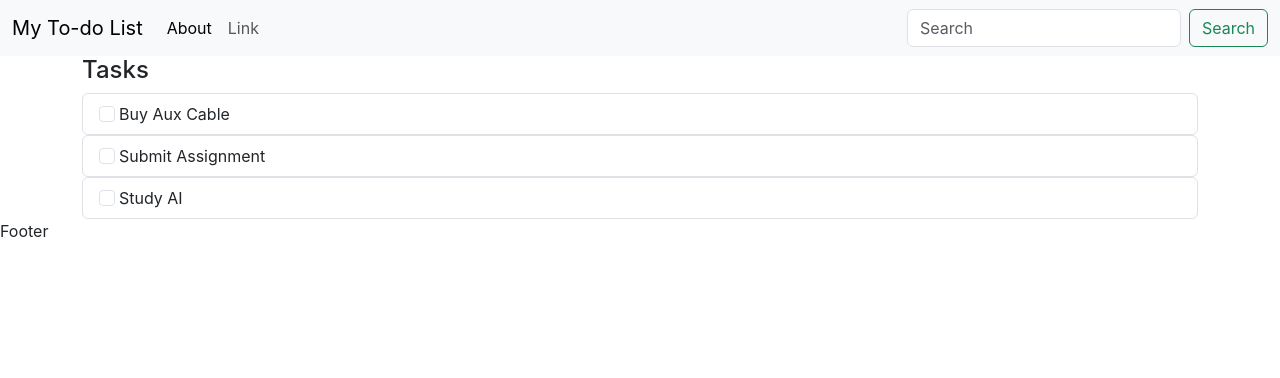
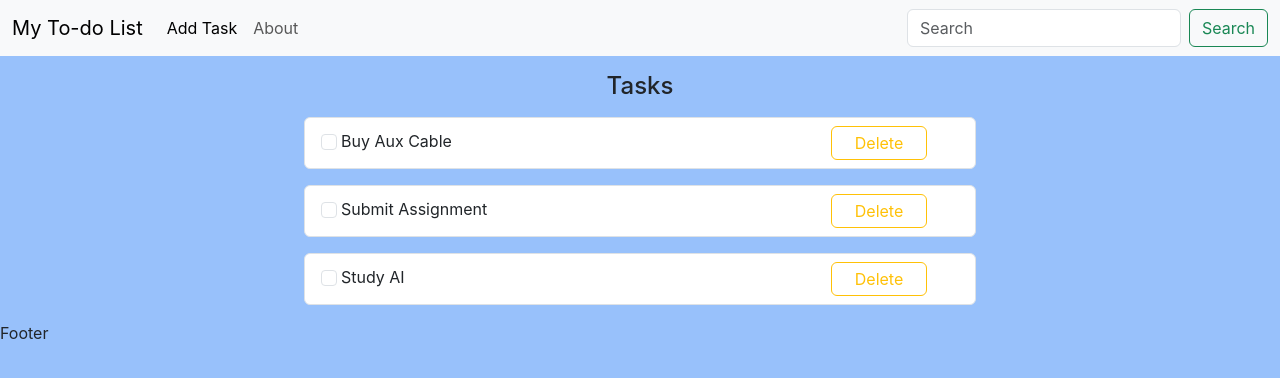
Before and after one commit to vermaArpitt/Todo-list__ReactJS, a React (Create React App) app: page / in a window 1280 px wide. Shown: the top 378 px of the page. Built offline with nearby package versions, Linux system fonts and the light colour scheme.

Commit message:
Delete Task functionality added
Button added to each task to delete it.

```diff
--- a/src/App.css
+++ b/src/App.css
@@ -1,38 +1,3 @@
 .App {
   text-align: center;
 }
-
-.App-logo {
-  height: 40vmin;
-  pointer-events: none;
-}
-
-@media (prefers-reduced-motion: no-preference) {
-  .App-logo {
-    animation: App-logo-spin infinite 20s linear;
-  }
-}
-
-.App-header {
-  background-color: #282c34;
-  min-height: 100vh;
-  display: flex;
-  flex-direction: column;
-  align-items: center;
-  justify-content: center;
-  font-size: calc(10px + 2vmin);
-  color: white;
-}
-
-.App-link {
-  color: #61dafb;
-}
-
-@keyframes App-logo-spin {
-  from {
-    transform: rotate(0deg);
-  }
-  to {
-    transform: rotate(360deg);
-  }
-}
--- a/src/App.js
+++ b/src/App.js
@@ -2,17 +2,24 @@ import './App.css';
 import Header from './MyComponents/Header';
 import Footer from './MyComponents/Footer';
 import Todos from './MyComponents/Todos';
+import {useState} from 'react';
 
 function App() {
 
-  let todos = [{sno : 1, title : "Buy Aux Cable"},
+  const [todos, setTodos] = useState([{sno : 1, title : "Buy Aux Cable"},
   {sno : 2, title : "Submit Assignment"},
-  {sno : 3, title : "Study AI"}];
+  {sno : 3, title : "Study AI"}]);
+
+  const onDelete = (todo) => {
+    setTodos(todos.filter((x) => {
+      return x !== todo;
+    }))
+  };
 
   return (
     <>
     <Header title = "My To-do List"/>
-    <Todos todos = {todos}/>
+    <Todos todos = {todos} onDelete = {onDelete}/>
     <Footer/>
     </>
   );
--- a/src/MyComponents/Header.js
+++ b/src/MyComponents/Header.js
@@ -11,10 +11,10 @@ export default function Header(props) {
                 <div className="collapse navbar-collapse" id="navbarSupportedContent">
                     <ul className="navbar-nav me-auto mb-2 mb-lg-0">
                         <li className="nav-item">
-                            <a className="nav-link active" aria-current="page" href="#">About</a>
+                            <a className="nav-link active" aria-current="page" href="#">Add Task</a>
                         </li>
                         <li className="nav-item">
-                            <a className="nav-link" href="#">Link</a>
+                            <a className="nav-link" href="#">About</a>
                         </li>
                     </ul>
                     <form className="d-flex" role="search">
--- /dev/null
+++ b/src/MyComponents/Todo.css
@@ -0,0 +1,19 @@
+.list-group{
+    margin: 1em auto 1em;
+    width: 42em;
+    text-align: left;
+}
+
+label{
+    margin-top: 0.2em;
+}
+
+.btn-outline-warning{
+    float: right;
+    margin-right: 2em;
+    width: 6em;
+}
+
+.btn-outline-warning:hover{
+    background-color: red;
+}
--- a/src/MyComponents/Todo.js
+++ b/src/MyComponents/Todo.js
@@ -1,11 +1,13 @@
 import React from 'react';
+import './Todo.css';
 
 export default function Todo(props) {
     return (
         <ul className="list-group">
             <li className="list-group-item">
-                <input className="form-check-input me-1" type="checkbox" value="" id="firstCheckbox" />
+                <input className="form-check-input me-1 mt-2" type="checkbox" value="" id="firstCheckbox" />
                 <label className="form-check-label" for="firstCheckbox">{props.todo.title}</label>
+                <button type="button" className="btn btn-outline-warning p-1" onClick={() => {props.onDelete(props.todo)}}>Delete</button>
             </li>
         </ul>
     )
--- /dev/null
+++ b/src/MyComponents/Todos.css
@@ -0,0 +1,5 @@
+.container{
+    text-align: center;
+    margin: auto;
+    align-items: center;
+}
--- a/src/MyComponents/Todos.js
+++ b/src/MyComponents/Todos.js
@@ -1,12 +1,13 @@
 import React from 'react';
 import Todo from './Todo';
+import './Todos.css';
 
 export default function Todos(props){
     return(
         <div className = "container">
-            <h4>Tasks</h4>
+            <h4 className = "my-3">Tasks</h4>
             {props.todos.map((todo) => {
-                return <Todo todo={todo}/>
+                return <Todo todo={todo} onDelete = {props.onDelete}/>
             })}
 
         </div>
--- a/src/index.css
+++ b/src/index.css
@@ -5,6 +5,7 @@ body {
     sans-serif;
   -webkit-font-smoothing: antialiased;
   -moz-osx-font-smoothing: grayscale;
+  background-color: rgb(152, 193, 251);
 }
 
 code {
```
